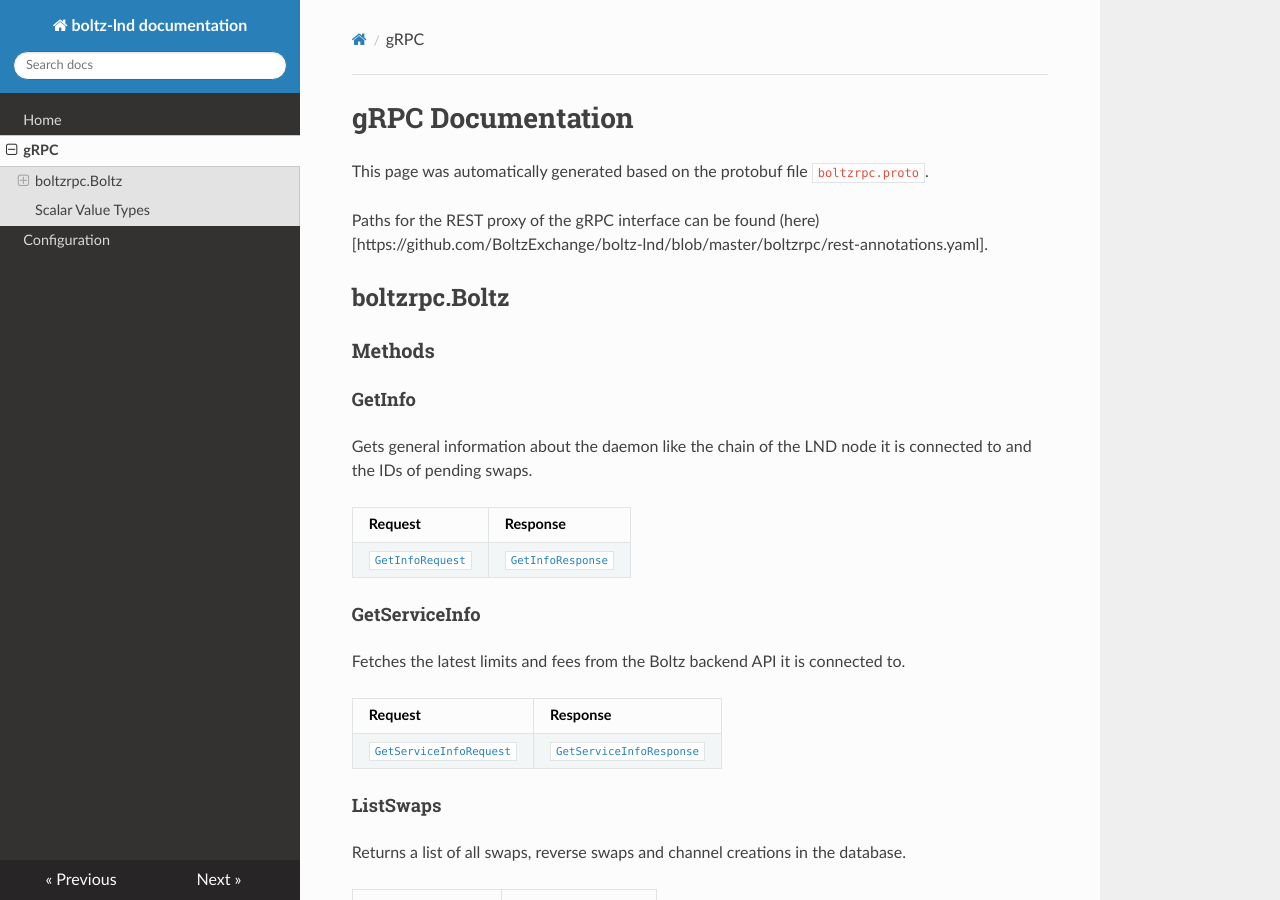
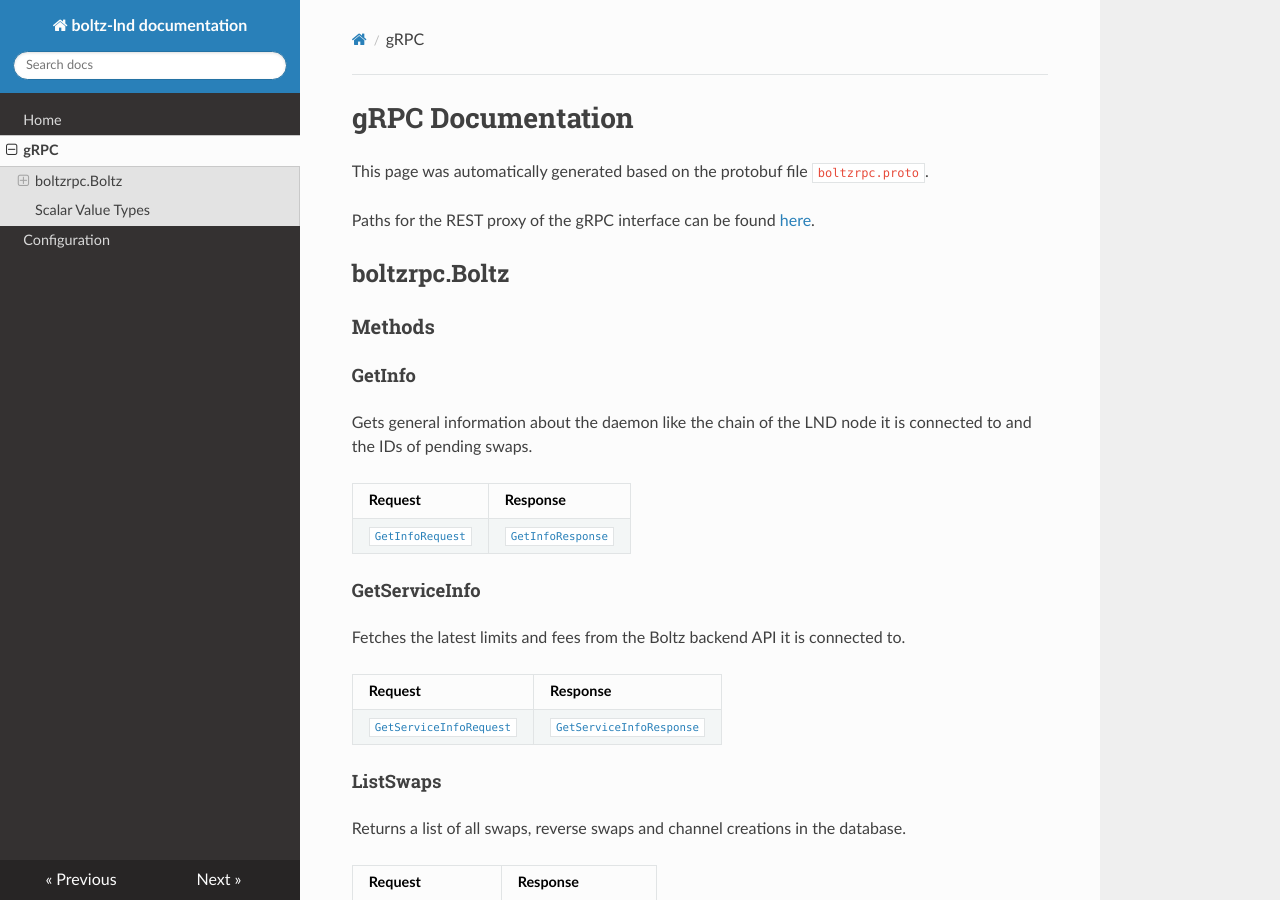
Before and after one commit to BoltzExchange/boltz-client, an MkDocs documentation site: the page built from docs/grpc.md, in a window 1280 px wide and 900 px high. Built offline with MkDocs 1.6.1, drawn with Linux system fonts in a browser that asks for light colours; nearby versions of some CDN libraries.

Commit message:
fix: broken link in gRPC documentation

```diff
--- a/docs/grpc.md
+++ b/docs/grpc.md
@@ -5,7 +5,7 @@
 
 This page was automatically generated based on the protobuf file `boltzrpc.proto`.
 
-Paths for the REST proxy of the gRPC interface can be found (here)[https://github.com/BoltzExchange/boltz-lnd/blob/master/boltzrpc/rest-annotations.yaml].
+Paths for the REST proxy of the gRPC interface can be found [here](https://github.com/BoltzExchange/boltz-lnd/blob/master/boltzrpc/rest-annotations.yaml).
 
 
 ## boltzrpc.Boltz
```
Also changed, not shown: 1 other file.
